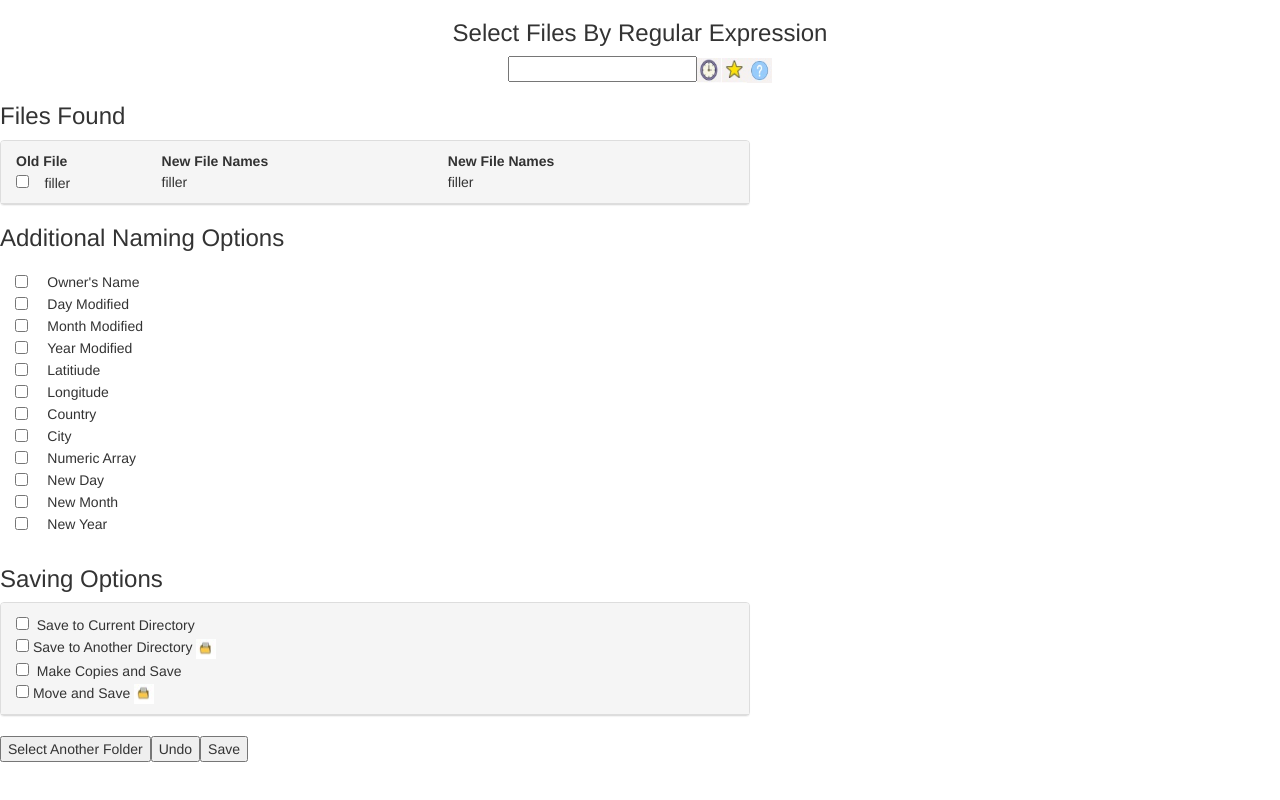
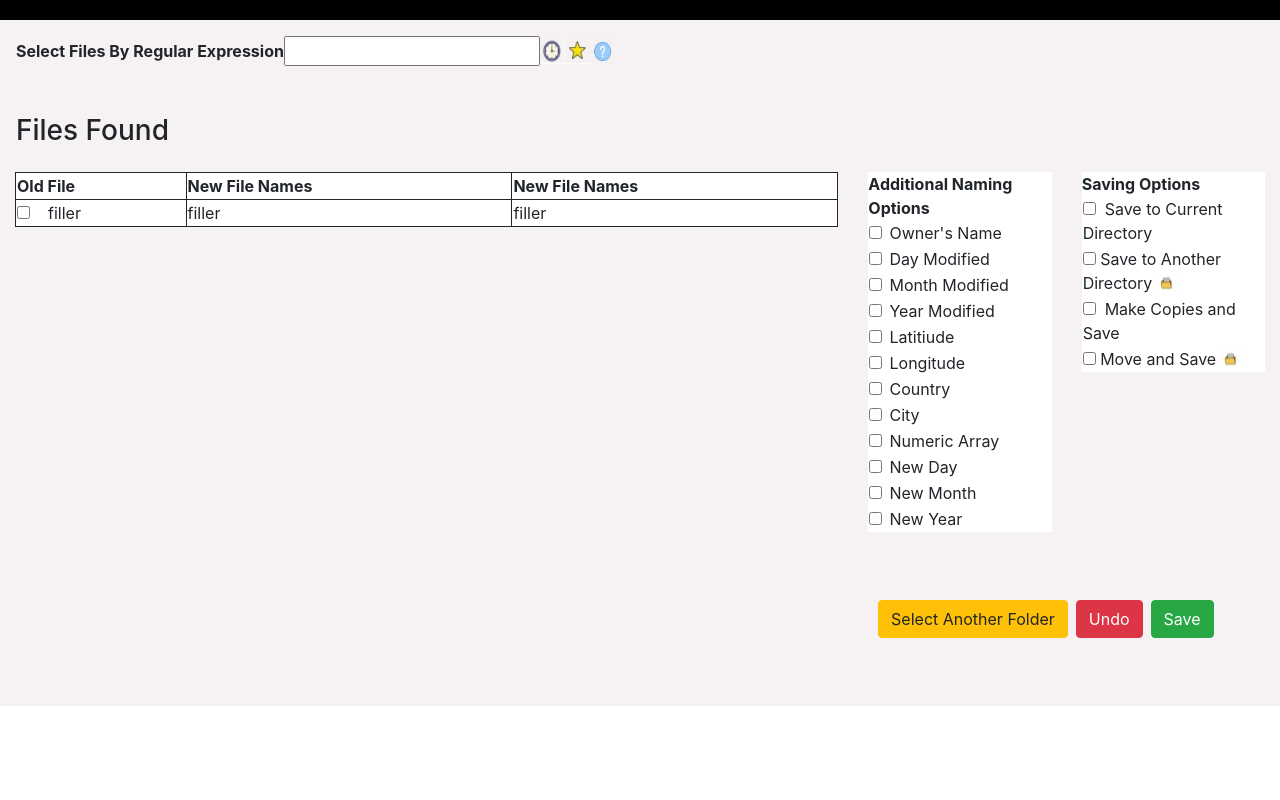
Before and after one commit to cagomezr/Regexfilesys, an Angular app: page / in a window 1280 px wide. Built offline with nearby package versions, Linux system fonts and the light colour scheme.

Commit message:
HTML changes
Carlos

```diff
--- a/src/app/app.component.html
+++ b/src/app/app.component.html
@@ -1,18 +1,26 @@
-<div #content>
+ <div class="row" style="background:#000; height: 20px;width: 100%;">
+
+    </div>
+    <div class="row padding">
+
         <div class="form-group form-inline text-center">
-      <h3>Select Files By Regular Expression</h3>
+            <strong>Select Files By Regular Expression</strong>
             <input> <img src="../assets/time.jpg" alt="time" height="25" width="25"> <img src="../assets/star.jpg" alt="time" height="25" width="25"> <img src="../assets/help.jpg" alt="time" height="25" width="25">
 
         </div>
-    <div>
+
+    </div>
+    <div class="row padding">
         <h3>Files Found</h3>
     </div>
-  </div>
-    <div class="panel panel-default" style="width:750px;margin:0px left">
+    <div class="row">
+
+        <div class="col-8">
+            <div class="panel panel-default">
 
 
                 <div class="panel-heading">
-          <table style="width:100%">
+                    <table class="tabsys" style="width:100% ;background: #FFF; border: 1px solid;">
                         <tr>
                             <th>Old File</th>
                             <th>New File Names</th>
@@ -26,8 +34,11 @@
                     </table>
                 </div>
             </div>
-    <h3>Additional Naming Options</h3>
-      <div style="width:300px;margin:0px right">
+        </div>
+        <div class="col-2" >
+           <div class="wb">
+            <strong>Additional Naming Options</strong>
+            <div>
 
 
                 <div class="panel-heading">
@@ -82,12 +93,17 @@
                         </tr>
                     </table>
                 </div>
-          <h3>Saving Options</h3>
-          <div class="panel panel-default" style="width:750px;margin:0px left">
+            </div>
+            </div>
+        </div>
+        <div class="col-2 ">
+           <div class="wb">
+            <strong>Saving Options</strong>
+            <div class="panel panel-default">
                 <!--<img src="../assets/time.jpg" alt="time" height="25" width="25">-->
 
                 <div class="panel-heading">
-                  <table style="width:100%">
+                    <table>
                         <tr>
                             <td><input type="checkbox" />&nbsp; Save to Current Directory </td>
                         </tr>
@@ -103,8 +119,13 @@
                     </table>
                 </div>
             </div>
-            <div style ="border-bottom-right-radius:25%">
-            <button>Select Another Folder</button>
-            <button>Undo</button>
-            <button>Save</button>
             </div>
+        </div>
+    </div>
+    <div class="row finalpanel">
+        <div style="float: right; width:97.5%;">
+            <button class="btn btn-warning">Select Another Folder</button>
+            <button class="btn btn-danger">Undo</button>
+            <button  class="btn btn-success">Save</button>
+        </div>
+    </div>
--- a/src/index.html
+++ b/src/index.html
@@ -6,10 +6,21 @@
   <base href="/">
   <meta name="viewport" content="width=device-width, initial-scale=1">
   <link rel="icon" type="image/x-icon" href="favicon.ico">
-  <link rel="stylesheet" href="https://stackpath.bootstrapcdn.com/bootstrap/3.4.1/css/bootstrap.min.css"
-    integrity="sha384-HSMxcRTRxnN+Bdg0JdbxYKrThecOKuH5zCYotlSAcp1+c8xmyTe9GYg1l9a69psu" crossorigin="anonymous">
-  <link href="https://fonts.googleapis.com/css?family=Roboto:300,400,500&display=swap" rel="stylesheet">
-  <link href="https://fonts.googleapis.com/icon?family=Material+Icons" rel="stylesheet">
+    <link rel="stylesheet" href="https://stackpath.bootstrapcdn.com/bootstrap/4.4.1/css/bootstrap.min.css" integrity="sha384-Vkoo8x4CGsO3+Hhxv8T/Q5PaXtkKtu6ug5TOeNV6gBiFeWPGFN9MuhOf23Q9Ifjh" crossorigin="anonymous">
+    <script src="https://code.jquery.com/jquery-3.4.1.slim.min.js" integrity="sha384-J6qa4849blE2+poT4WnyKhv5vZF5SrPo0iEjwBvKU7imGFAV0wwj1yYfoRSJoZ+n" crossorigin="anonymous"></script>
+    <script src="https://cdn.jsdelivr.net/npm/popper.js@1.16.0/dist/umd/popper.min.js" integrity="sha384-Q6E9RHvbIyZFJoft+2mJbHaEWldlvI9IOYy5n3zV9zzTtmI3UksdQRVvoxMfooAo" crossorigin="anonymous"></script>
+    <script src="https://stackpath.bootstrapcdn.com/bootstrap/4.4.1/js/bootstrap.min.js" integrity="sha384-wfSDF2E50Y2D1uUdj0O3uMBJnjuUD4Ih7YwaYd1iqfktj0Uod8GCExl3Og8ifwB6" crossorigin="anonymous"></script>
+    <link href="https://fonts.googleapis.com/css?family=Roboto:300,400,500&display=swap" rel="stylesheet">
+    <link href="https://fonts.googleapis.com/icon?family=Material+Icons" rel="stylesheet">
+     <style>
+          .row{background-color: #f6f2f3; margin:0;}
+         .padding{padding:  1em;}
+         .finalpanel{padding:4em 2em; text-align: right;}
+         .tabsys td,.tabsys th{ border:1px solid;}
+         .wb{background: #fff;}
+         .btn{margin: .25em;}
+    </style>
+
 </head>
 
 <body>
```
Also changed, not shown: 1 other file (tests, documents, lock files or other folders). Lines whose indentation alone changed are shown as unchanged.
